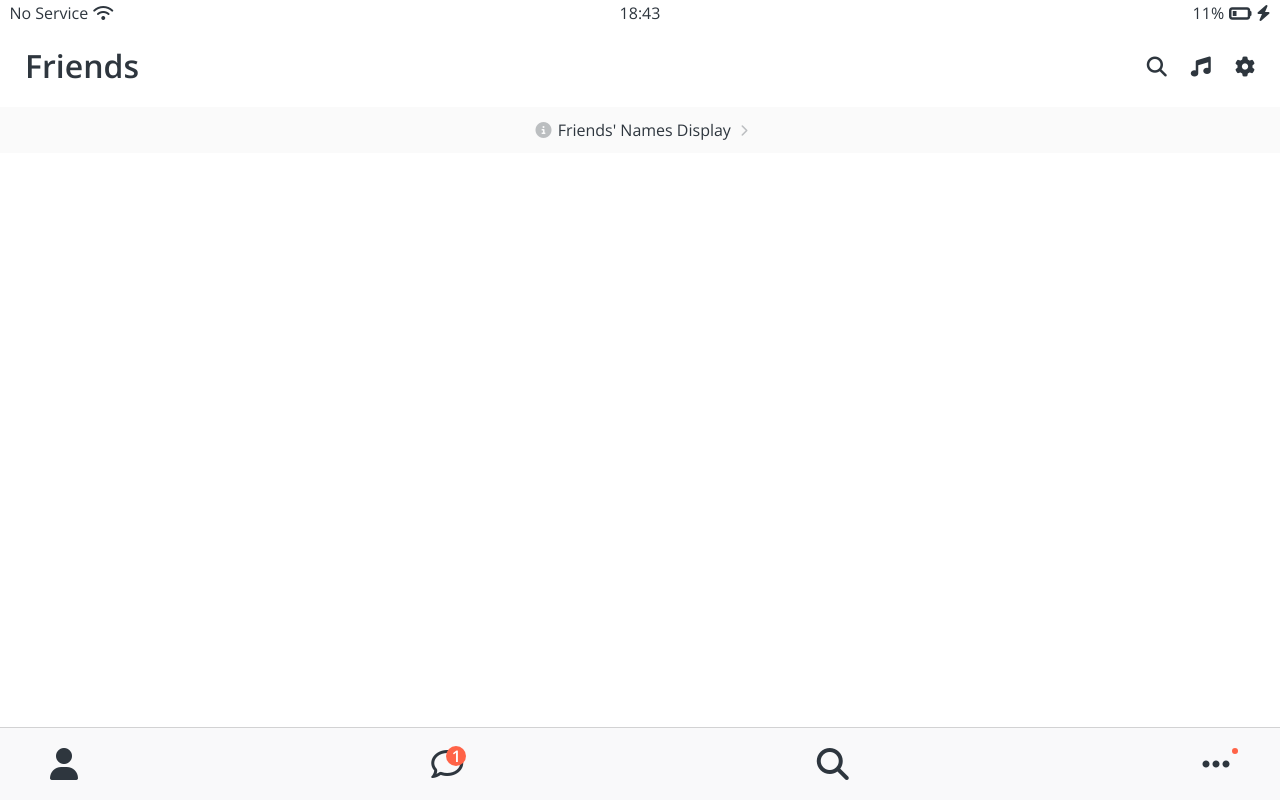
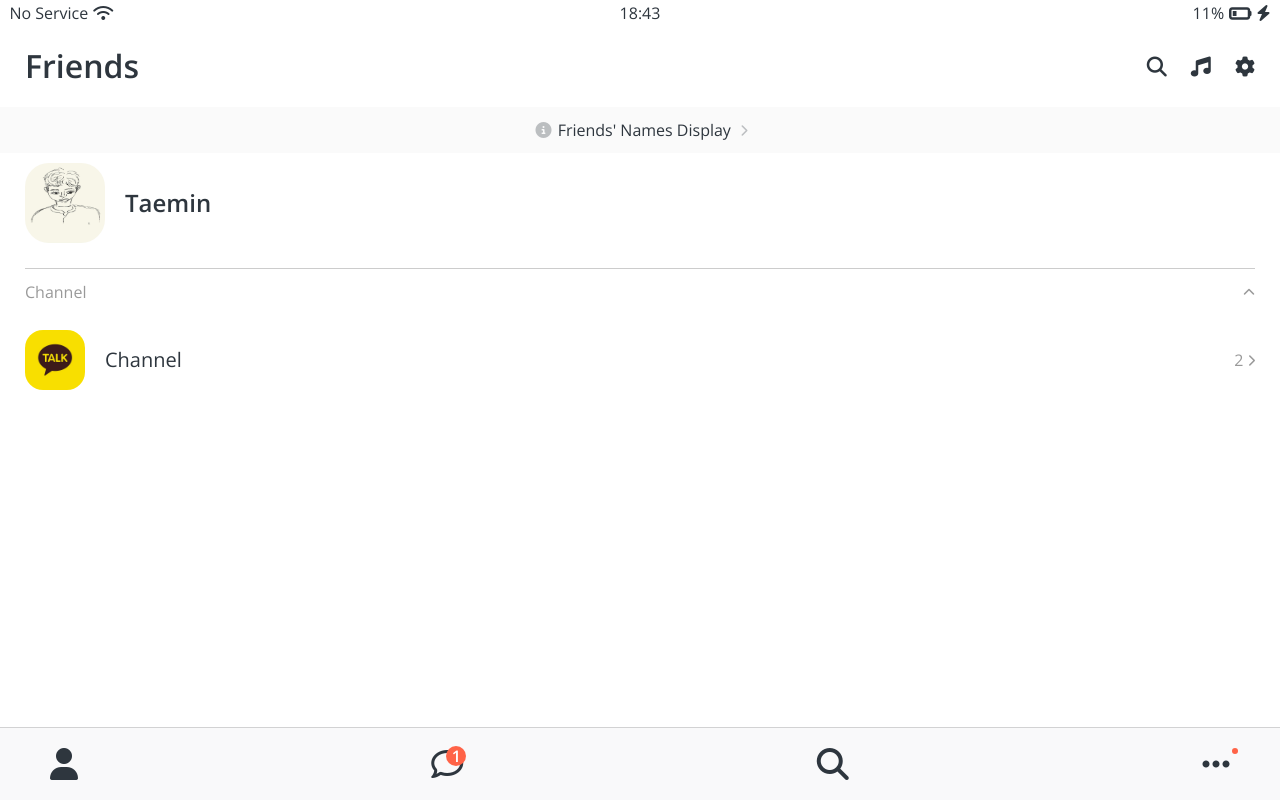
Before and after one commit to devTaemin/kokoatalk-cloning, a plain HTML site: page friends.html in a window 1280 px wide. Drawn offline with nearby package versions, Linux system fonts and the light colour scheme.

Commit message:
Added friends screen

```diff
--- a/css/components/screen-header.css
+++ b/css/components/screen-header.css
@@ -2,7 +2,7 @@
   display: flex;
   justify-content: space-between;
   align-items: center;
-  padding: 25px;
+  padding: var(--horizontal-space);
   margin-top: 25px;
 }
 
--- /dev/null
+++ b/css/components/user-component.css
@@ -0,0 +1,62 @@
+.user-component {
+  justify-content: space-between;
+}
+
+.user-component,
+.user-component__column:first-child {
+  display: flex;
+  align-items: center;
+}
+
+.user-component__column:last-child {
+  color: rgba(0, 0, 0, 0.4);
+}
+
+.user-component__avatar {
+  width: 70px;
+  height: 70px;
+  border-radius: 30%;
+  margin-right: 20px;
+}
+
+.user-component__avatar-xl {
+  width: 80px;
+  height: 80px;
+}
+.user-component__avatar-sm {
+  width: 60px;
+  height: 60px;
+}
+
+.user-component__title {
+  font-weight: 600;
+  font-size: 24px;
+}
+.user-component__title-sm {
+  font-weight: 400;
+  font-size: 20px;
+}
+
+.user-component__subtitle {
+  margin-top: 8px;
+  font-size: 17px;
+  color: rgba(0, 0, 0, 0.5);
+}
+
+.friends-screen {
+  padding: 0px var(--horizontal-space);
+}
+
+.friends-screen__channel {
+  margin-top: 25px;
+  border-top: 1px solid rgba(0, 0, 0, 0.2);
+  padding-top: 15px;
+}
+
+.friends-screen__channel-header {
+  margin-bottom: 30px;
+  display: flex;
+  align-items: center;
+  justify-content: space-between;
+  color: rgba(0, 0, 0, 0.4);
+}
--- a/css/screens/friends.css
+++ b/css/screens/friends.css
@@ -3,6 +3,7 @@
   text-align: center;
   padding: 15px;
   background-color: #fafafa;
+  margin-bottom: 10px;
 }
 
 #friends-display-link i {
@@ -10,3 +11,21 @@
   margin-left: 5px;
   margin-right: 2px;
 }
+
+.friends-screen {
+  padding: 0px var(--horizontal-space);
+}
+
+.friends-screen__channel {
+  margin-top: 25px;
+  border-top: 1px solid rgba(0, 0, 0, 0.2);
+  padding-top: 15px;
+}
+
+.friends-screen__channel-header {
+  margin-bottom: 30px;
+  display: flex;
+  align-items: center;
+  justify-content: space-between;
+  color: rgba(0, 0, 0, 0.4);
+}
--- a/css/styles.css
+++ b/css/styles.css
@@ -9,6 +9,7 @@
 @import "components/status-bar.css";
 @import "components/nav-bar.css";
 @import "components/screen-header.css";
+@import "components/user-component.css";
 
 /* Screens */
 @import "screens/welcome-header.css";
--- a/css/variables.css
+++ b/css/variables.css
@@ -1,3 +1,4 @@
 :root {
   --yellow: #fae100;
+  --horizontal-space: 25px;
 }
--- a/friends.html
+++ b/friends.html
@@ -38,6 +38,42 @@
         <i class="fas fa-chevron-right fa-xs"></i>
     </a>
 
+    <main class="friends-screen">
+        <div class="user-component">
+            <div class="user-component__column">
+                <img class="user-component__avatar user-component__avatar-xl" src="./static/img/userpic-demo.jpeg" />
+                <div class="user-component__text">
+                    <h4 class="user-component__title">Taemin</h4>
+                    <!-- <h6 class="user-component__subtitle">temporary subtitle space</h6> -->
+                </div>
+            </div>
+            <div class="user-component__column"></div>
+        </div>
+
+        <div class="friends-screen__channel">
+            <div class="friends-screen__channel-header">
+                <span>Channel</span>
+                <i class="fas fa-chevron-up fa-xs"></i>
+            </div>
+            <div class="user-component">
+                <div class="user-component__column">
+                    <img class="user-component__avatar user-component__avatar-sm" src="./static/img/kokoa-logo.jpg" />
+                    <div class="user-component__text">
+                        <h4 class="user-component__title user-component__title-sm">Channel</h4>
+                        <!-- <h6 class="user-component__subtitle">temporary subtitle space</h6> -->
+                    </div>
+                </div>
+                <div class="user-component__column">
+                    <span>2</span>
+                    <i class="fas fa-chevron-right fa-xs"></i>
+                </div>
+            </div>
+
+        </div>
+    </main>
+
+
+
     <nav class="nav">
         <ul class="nav__list">
             <li class="nav__btn">
```
Also changed, not shown: static/img/kokoa-logo.jpg (added), static/img/userpic-demo.jpeg (added).
